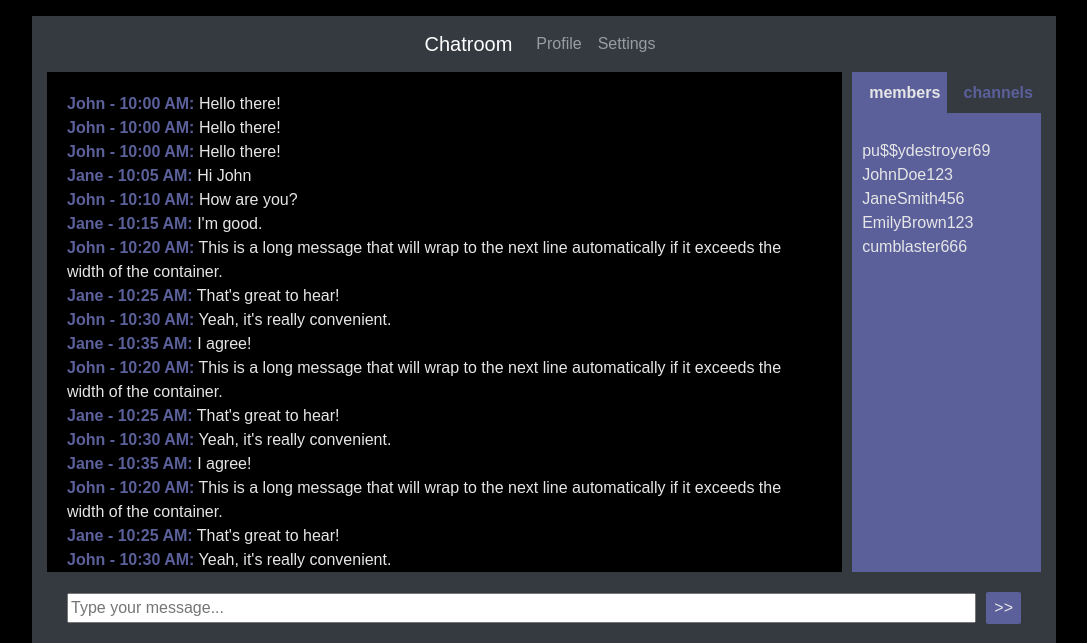
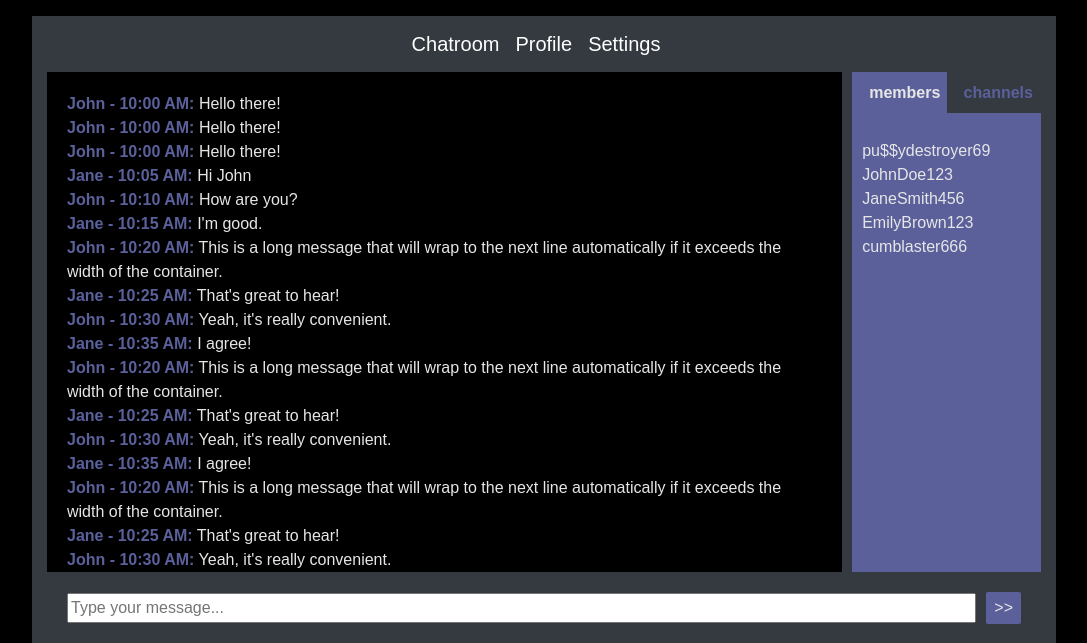
Before and after one commit to PapaBadger/Simple_Chat, a PHP site: page / in a window 1280 px wide. Shown: the top 643 px of the page, without its empty margins (96-1183 px from the left). Run offline with PHP 8.4, Linux system fonts and the light colour scheme.

Commit message:
profile page hinzugefügt usw.

```diff
--- /dev/null
+++ b/includes/navbar.php
@@ -0,0 +1,22 @@
+<?php
+   echo '<div class="pt-3">
+    <div class="container bg-dark">
+        <nav class="navbar navbar-expand-lg navbar-dark bg-dark">
+            <a class="navbar-brand" href="./index.php">Chatroom</a>
+            <button class="navbar-toggler" type="button" data-toggle="collapse" data-target="#navbarNav" aria-controls="navbarNav" aria-expanded="false" aria-label="Toggle navigation">
+                <span class="navbar-toggler-icon"></span>
+            </button>
+            <div class="collapse navbar-collapse" id="navbarNav">
+                <ul class="navbar-nav">
+                    <li class="nav-item">
+                        <a class="navbar-brand" href="./profile.php">Profile</a>
+                    </li>
+                    <li class="nav-item">
+                        <a class="navbar-brand" href="#">Settings</a>
+                    </li>
+                </ul>
+            </div>
+        </nav>
+    </div>
+</div> ';
+?>
--- a/index.html
+++ b/index.php
@@ -7,26 +7,8 @@
     <link rel="stylesheet" type="text/css" href="https://stackpath.bootstrapcdn.com/bootstrap/4.5.2/css/bootstrap.min.css">
     <link rel="stylesheet" href="style.css"></head>
 <body>
-    <div class="pt-3">
-        <div class="container bg-dark">
-            <nav class="navbar navbar-expand-lg navbar-dark bg-dark">
-                <a class="navbar-brand" href="#">Chatroom</a>
-                <button class="navbar-toggler" type="button" data-toggle="collapse" data-target="#navbarNav" aria-controls="navbarNav" aria-expanded="false" aria-label="Toggle navigation">
-                    <span class="navbar-toggler-icon"></span>
-                </button>
-                <div class="collapse navbar-collapse" id="navbarNav">
-                    <ul class="navbar-nav">
-                        <li class="nav-item">
-                            <a class="nav-link" href="#">Profile</a>
-                        </li>
-                        <li class="nav-item">
-                            <a class="nav-link" href="#">Settings</a>
-                        </li>
-                    </ul>
-                </div>
-            </nav>
-        </div>
-    </div>
+    <?php include './includes/navbar.php'; ?>
+
     <div class="container bg-dark">
         <div class="chat-container">
             <div class="messages">
```
Also changed, not shown: profile.php (added, +17 -0 lines), README.md.
